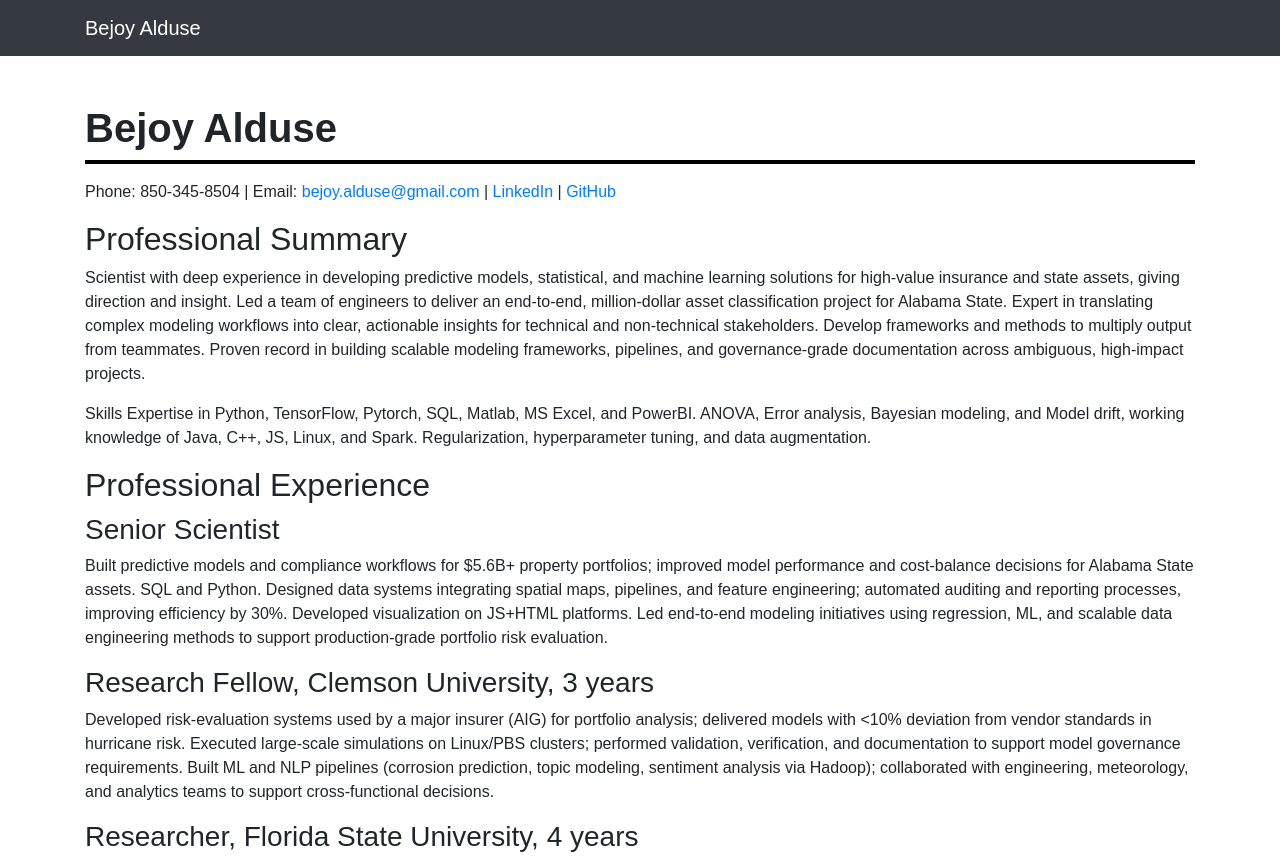
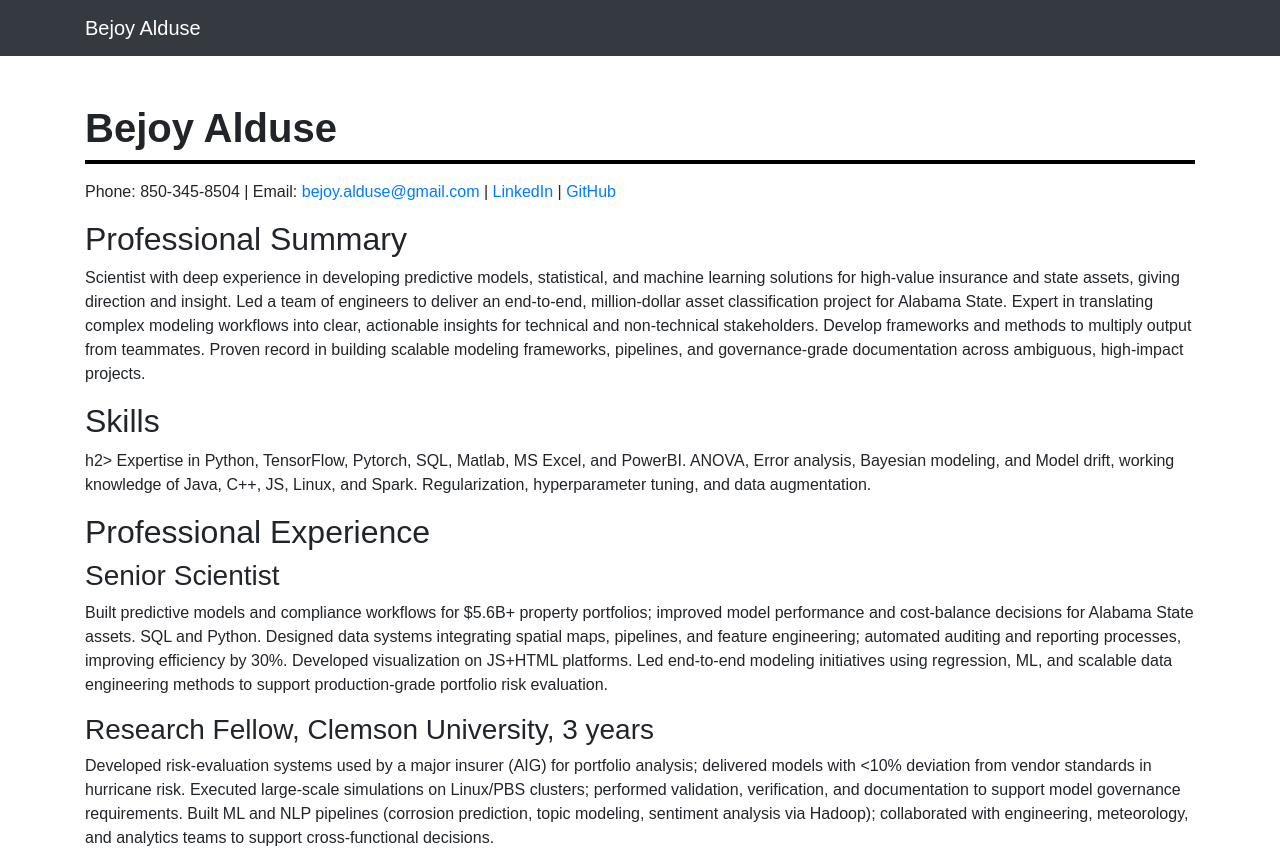
Before and after one commit to joy-ald/Resume-Certification, a plain HTML site: page index.html in a window 1280 px wide. Shown: the top 857 px of the page. Drawn offline with nearby package versions, Linux system fonts and the light colour scheme.

Commit message:
Update index.html

```diff
--- a/index.html
+++ b/index.html
@@ -64,7 +64,7 @@ Expert in translating complex modeling workflows into clear, actionable insights
 Proven record in building scalable modeling frameworks, pipelines, and governance-grade documentation across ambiguous, high-impact projects.
 <p> </p>
   <p> </p>
-  Skills
+   <h2>Skills </h2>h2>
 Expertise in Python, TensorFlow, Pytorch, SQL, Matlab, MS Excel, and PowerBI.
 ANOVA, Error analysis, Bayesian modeling, and Model drift, working knowledge of Java, C++, JS, Linux,  and Spark. Regularization, hyperparameter tuning, and data augmentation.
 
```
